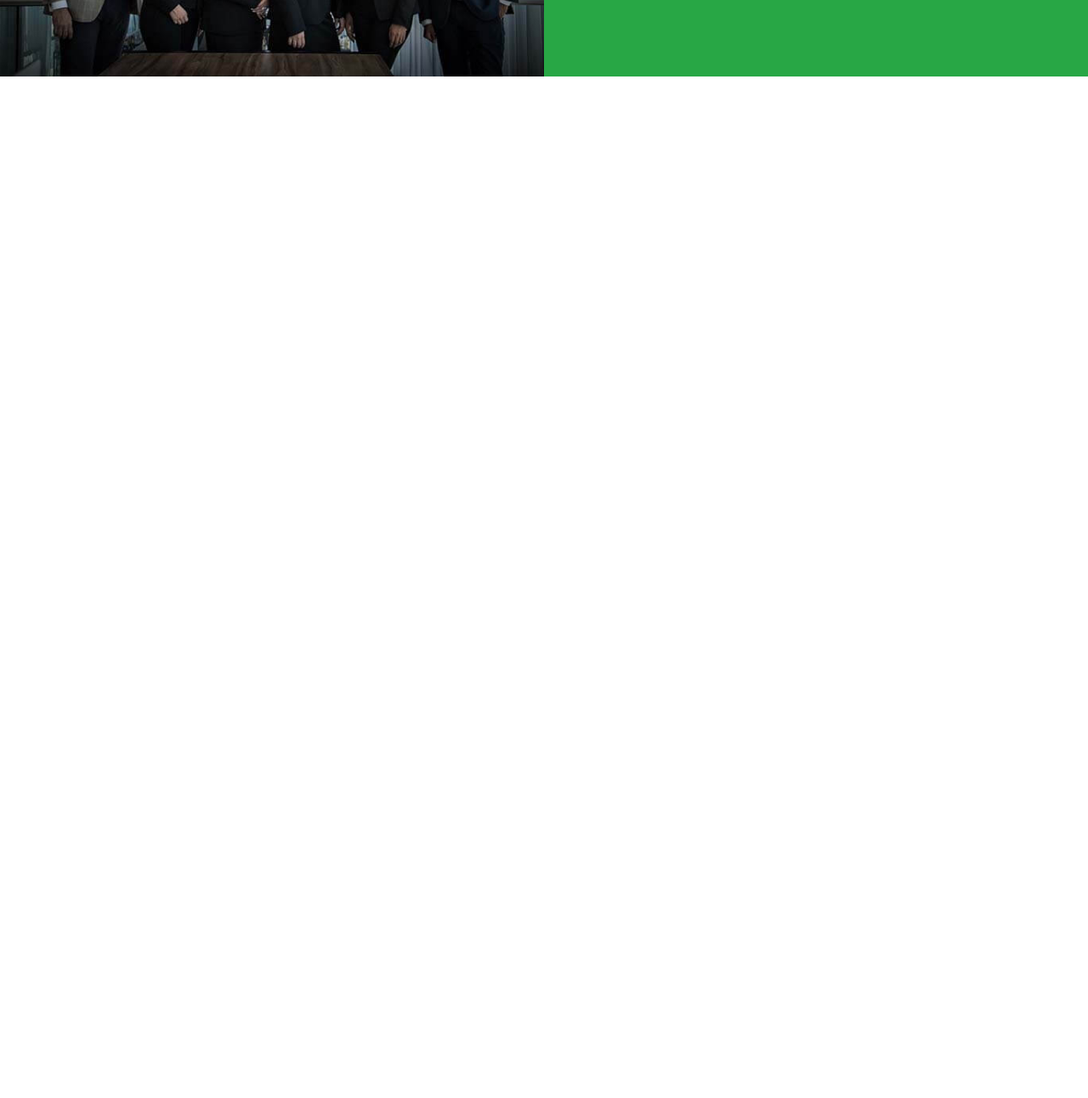
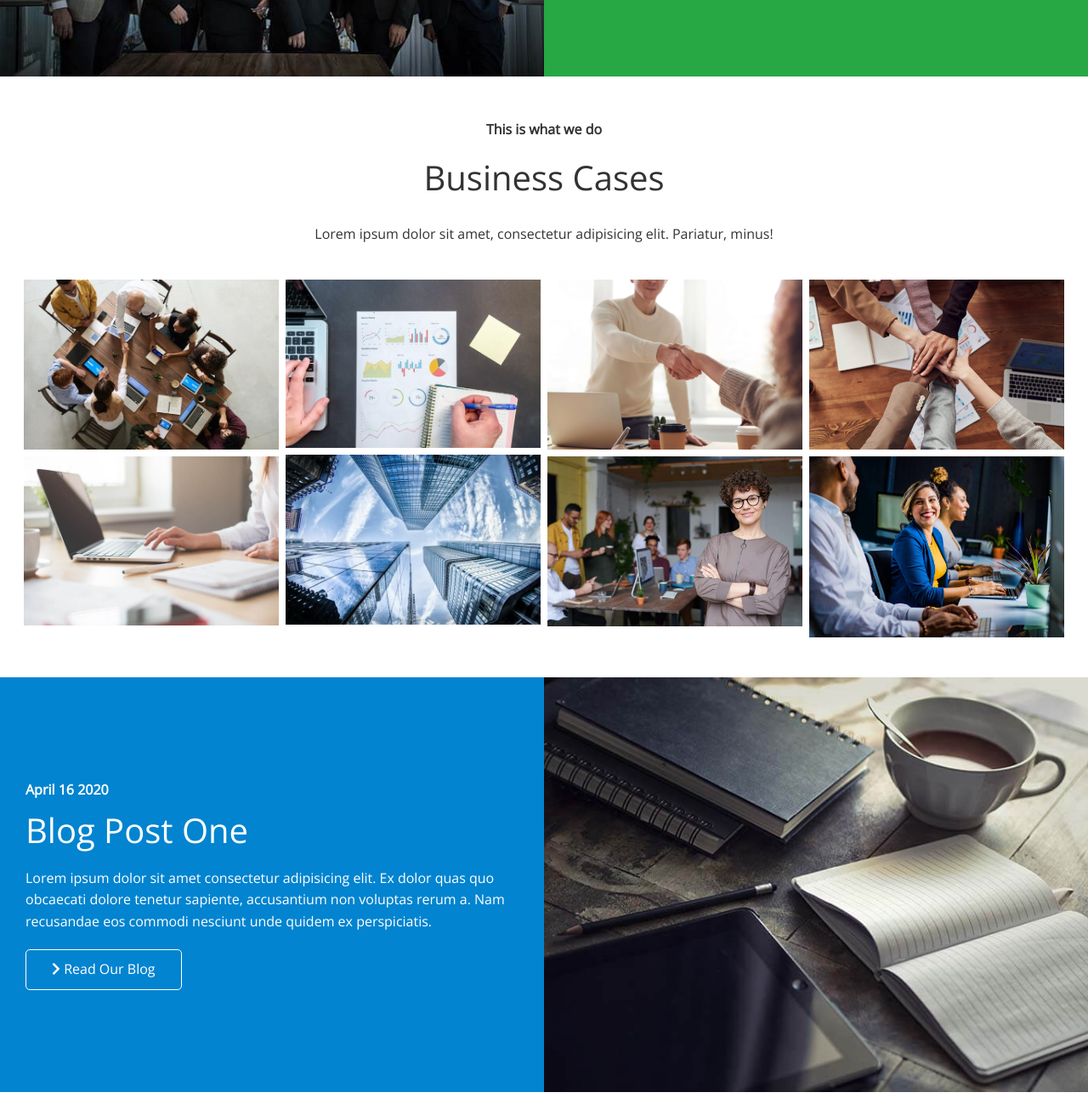
Before and after one commit to raaynaldo/edge-ledger-website, a plain HTML site: page index.html in a window 1280 px wide. Shown: the part 1429-2721 px from the top of the page at 85% size. Before the commit the page ends 1526 px from the top, so only its background shows below. Drawn offline with nearby package versions, Linux system fonts and the light colour scheme.

Commit message:
cases & blog sections

```diff
--- a/css/style.css
+++ b/css/style.css
@@ -126,3 +126,7 @@ img {
   border-radius: 50%;
   margin-bottom: 15px;
 }
+
+.cases img:hover {
+  opacity: 0.7;
+}
--- a/css/utilities.css
+++ b/css/utilities.css
@@ -48,7 +48,7 @@
 
 .btn-outline {
   background: transparent;
-  border: 1px solid #fff
+  border: 1px solid #fff;
 }
 
 /* Flex Items */
@@ -65,6 +65,10 @@
 }
 
 /* Flex columns */
+.flex-columns.flex-reverse .row {
+  flex-direction: row-reverse;
+}
+
 .flex-columns .row {
   display: flex;
   flex-direction: row;
@@ -110,3 +114,35 @@
 .flex-columns p {
   margin: 20px 0;
 }
+
+/* Section header */
+.section-header {
+  padding: 30px;
+  display: flex;
+  flex-direction: column;
+  align-items: center;
+  justify-self: center;
+  text-align: center;
+}
+
+.section-header h2 {
+  font-size: 40px;
+  margin: 20px 0;
+}
+
+.section-padding {
+  padding: 20px 20px 40px;
+}
+
+/* Flex Grid */
+.flex-grid .row {
+  display: flex;
+  flex-wrap: wrap;
+  padding: 0 4px;
+}
+
+.flex-grid .column {
+  flex: 25%;
+  max-width: 25%;
+  padding: 0 4px;
+}
--- a/index.html
+++ b/index.html
@@ -104,6 +104,64 @@
           </div>
         </div>
       </section>
+
+      <!-- Cases -->
+      <section id="cases" class="cases flex-grid section-padding">
+        <header class="section-header">
+          <h4>This is what we do</h4>
+          <h2>Business Cases</h2>
+          <p>
+            Lorem ipsum dolor sit amet, consectetur adipisicing elit. Pariatur,
+            minus!
+          </p>
+        </header>
+
+        <div class="row">
+          <div class="column">
+            <img src="images/cases/cases1.jpg" alt="" />
+            <img src="images/cases/cases2.jpg" alt="" />
+          </div>
+          <div class="column">
+            <img src="images/cases/cases3.jpg" alt="" />
+            <img src="images/cases/cases4.jpg" alt="" />
+          </div>
+          <div class="column">
+            <img src="images/cases/cases5.jpg" alt="" />
+            <img src="images/cases/cases6.jpg" alt="" />
+          </div>
+          <div class="column">
+            <img src="images/cases/cases7.jpg" alt="" />
+            <img src="images/cases/cases8.jpg" alt="" />
+          </div>
+        </div>
+      </section>
+
+      <!-- Blog -->
+      <section id="blog" class="blog flex-columns flex-reverse">
+        <div class="row">
+          <div class="column">
+            <div class="column-1">
+              <img src="images/home/blog.jpg" alt="" />
+            </div>
+          </div>
+          <div class="column">
+            <div class="column-2 bg-secondary">
+              <h4>April 16 2020</h4>
+              <h2>Blog Post One</h2>
+              <p>
+                Lorem ipsum dolor sit amet consectetur adipisicing elit. Ex
+                dolor quas quo obcaecati dolore tenetur sapiente, accusantium
+                non voluptas rerum a. Nam recusandae eos commodi nesciunt unde
+                quidem ex perspiciatis.
+              </p>
+              <a href="#" class="btn btn-outline">
+                <i class="fas fa-chevron-right"></i>
+                Read Our Blog
+              </a>
+            </div>
+          </div>
+        </div>
+      </section>
     </main>
   </body>
 </html>
```
